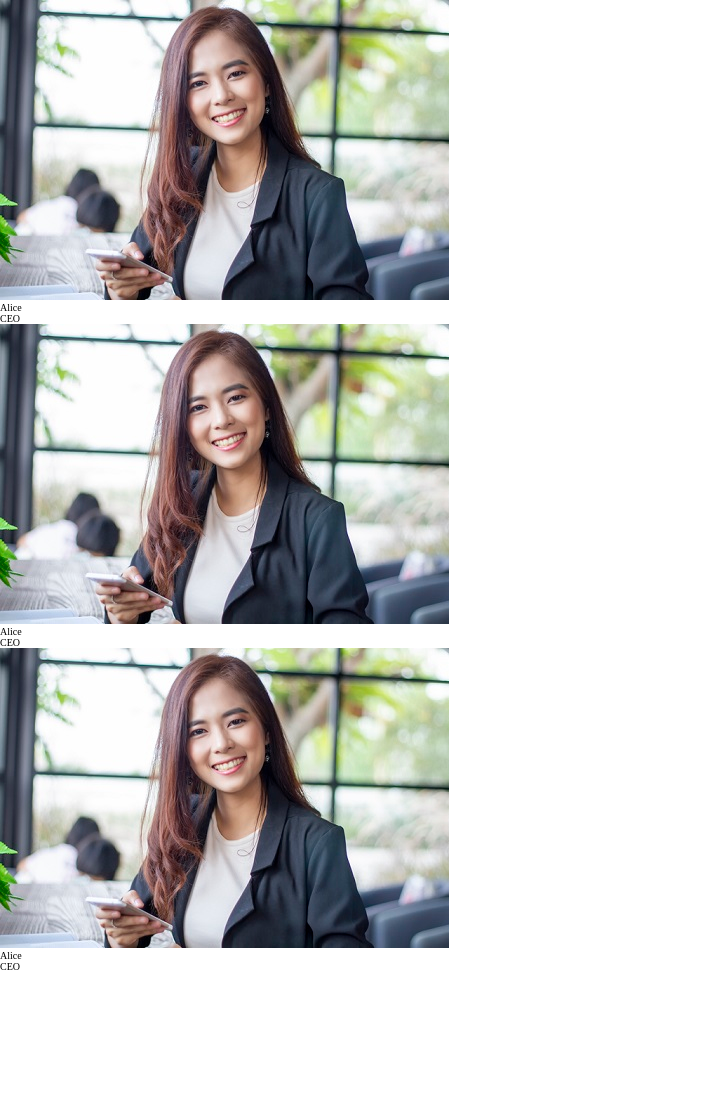
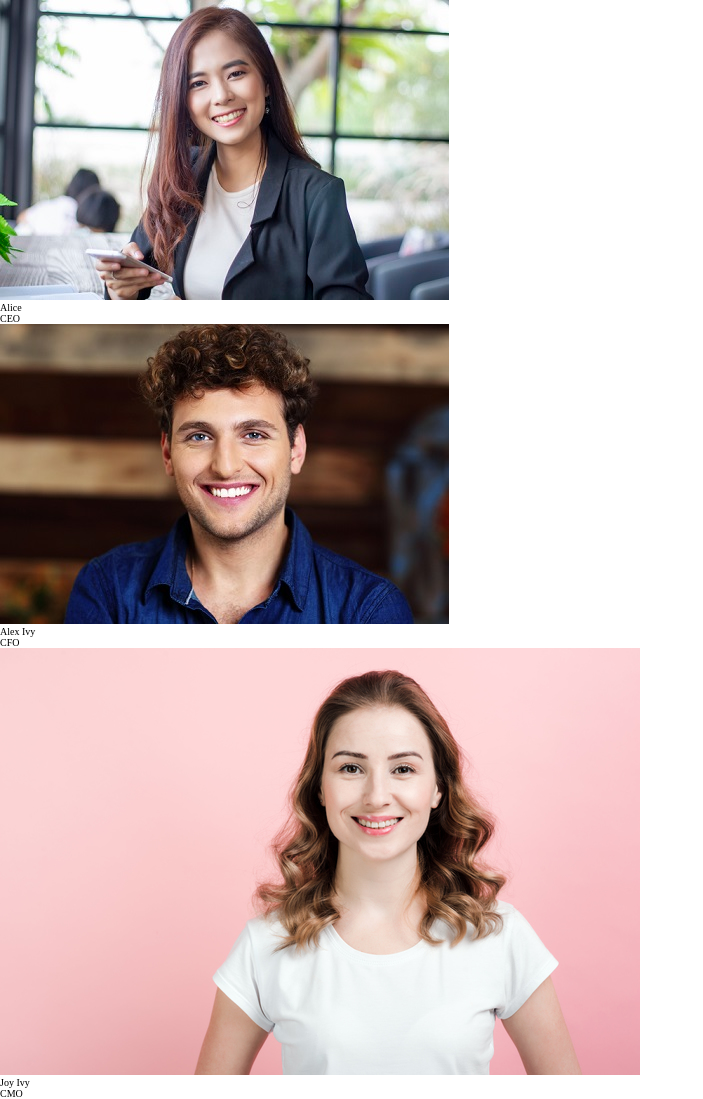
Before and after one commit to JAMAL-MOHAMED-JALDESA-2893/flex-personal_info_card, a plain HTML site: page index.html in a window 1280 px wide. Shown: the whole page, without its empty margins (0-703 px from the left). Before the commit the page ends 972 px from the top, so only its background shows below. Drawn offline with Linux system fonts and the light colour scheme.

Commit message:
add card info

```diff
--- a/index.html
+++ b/index.html
@@ -19,18 +19,18 @@
     </section>
 
     <section class="profile-cards__card">
-        <img class="profile-cards__card--img" loading="lazy" src="/images/8.1.jpg" alt="profile image">
+        <img class="profile-cards__card--img" loading="lazy" src="/images/8.2.jpg" alt="profile image">
         <div class="profile-cards__card--info">
-           <p class="profile-cards__card--info__name">Alice</p>
-           <p class="profile-cards__card--info__role">CEO</p>
+           <p class="profile-cards__card--info__name">Alex Ivy</p>
+           <p class="profile-cards__card--info__role">CFO</p>
         </div>
     </section>
 
     <section class="profile-cards__card">
-        <img class="profile-cards__card--img" loading="lazy" src="/images/8.1.jpg" alt="profile image">
+        <img class="profile-cards__card--img" loading="lazy" src="/images/8.3.jpg" alt="profile image">
         <div class="profile-cards__card--info">
-           <p class="profile-cards__card--info__name">Alice</p>
-           <p class="profile-cards__card--info__role">CEO</p>
+           <p class="profile-cards__card--info__name">Joy Ivy</p>
+           <p class="profile-cards__card--info__role">CMO</p>
         </div>
     </section>
    </main>
```
